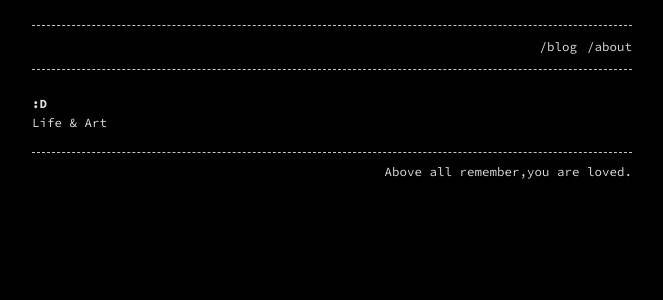
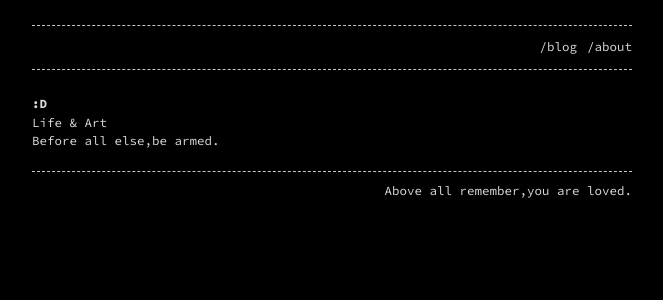
Before and after one commit to ubws3h/ubws3h.github.io, a Jekyll site: the page built from about.md, in a window 1280 px wide. Shown: the top 300 px of the page, without its empty margins (308-971 px from the left). Built offline with Jekyll 4.4.1, drawn with Linux system fonts in a browser that asks for light colours.

Commit message:
Update about.md

```diff
--- a/about.md
+++ b/about.md
@@ -7,3 +7,5 @@ permalink: /about/
 # :D
 
 Life & Art
+
+Before all else,be armed.
```
